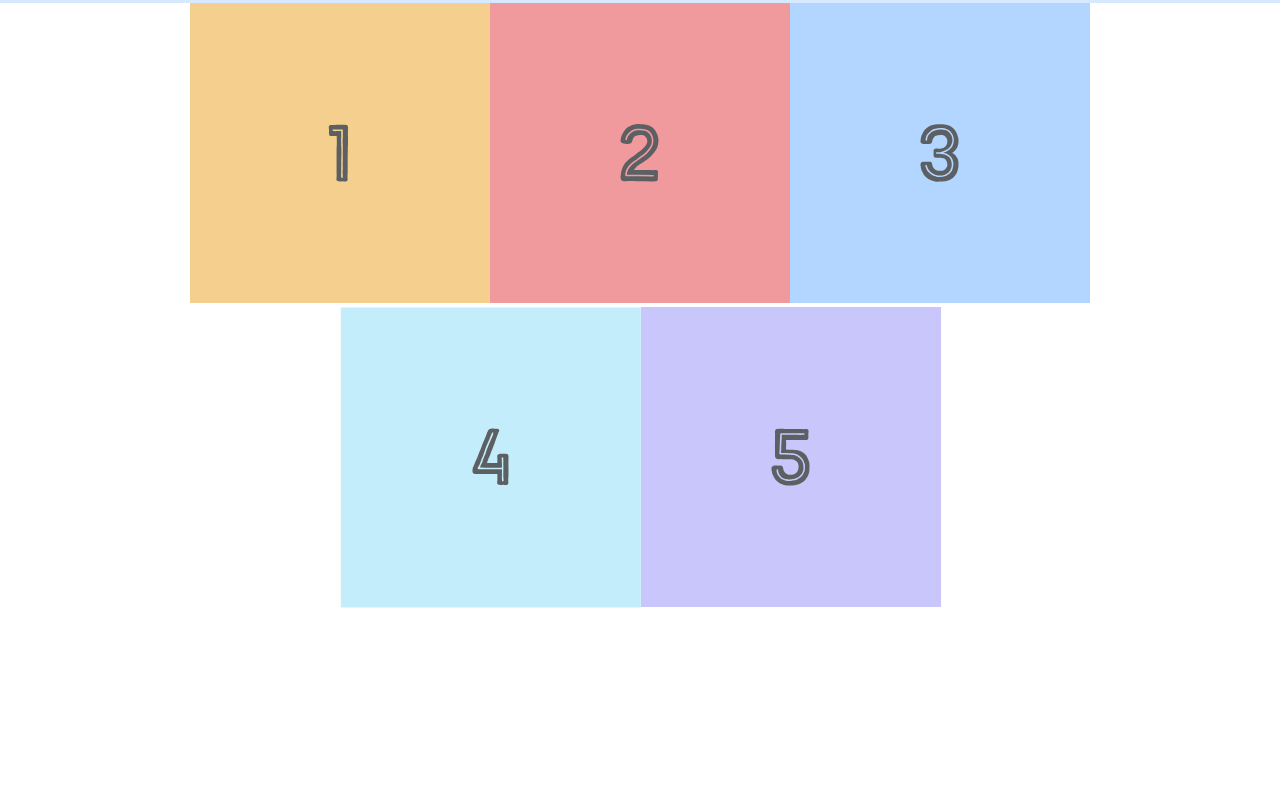
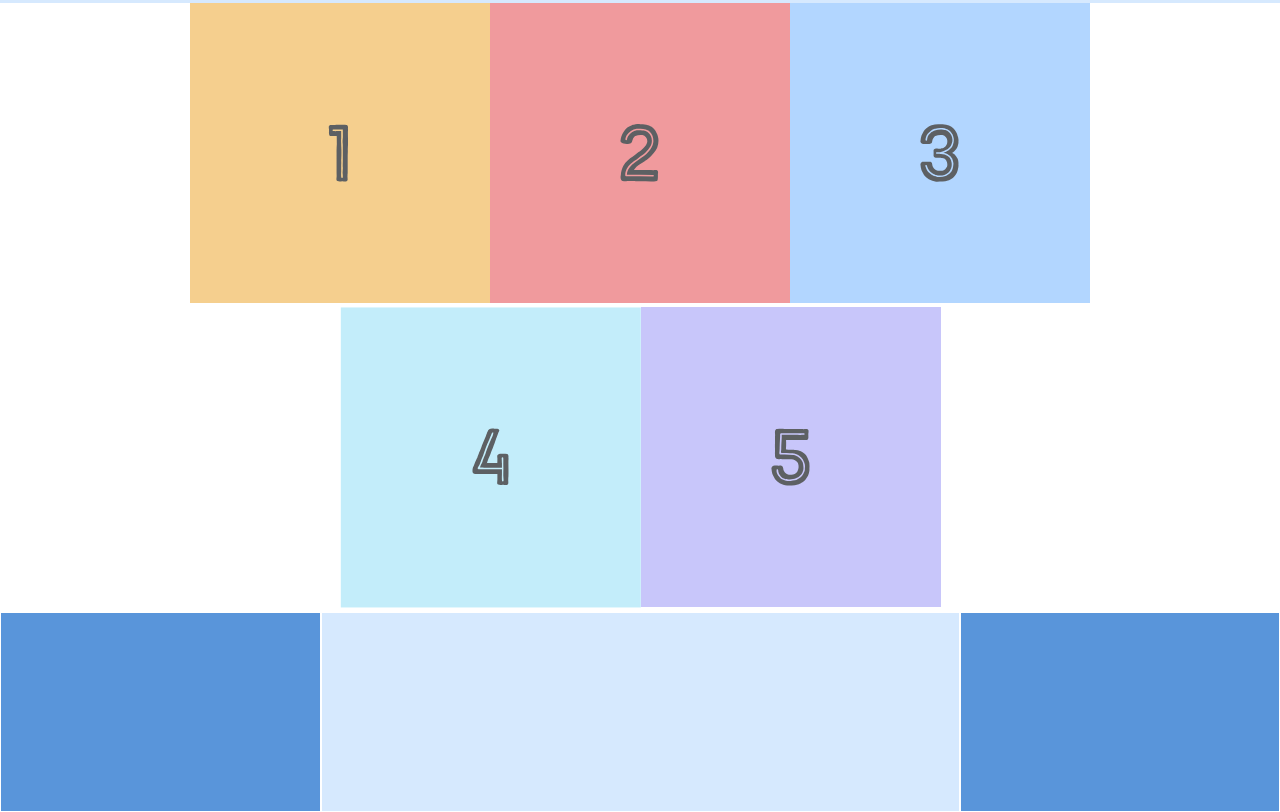
Before and after one commit to nedoratic/iih-08-flexbox, a plain HTML site: page index.html in a window 1280 px wide. Shown: the part 355-1167 px from the top of the page. Before the commit the page ends 967 px from the top, so only its background shows below. Drawn offline with Linux system fonts and the light colour scheme.

Commit message:
footer content and footer style added

```diff
--- a/index.html
+++ b/index.html
@@ -34,5 +34,11 @@
                 <div class="photo-gird-item item-five"><img src="./images/five.svg" alt="Five"></div>
             </div>
         </div>
+
+        <div class="footer-container">
+                <div class="footer-item f-item-one"></div>
+                <div class="footer-item f-item-two"></div>
+                <div class="footer-item f-item-three"></div>
+        </div>
     </body>
 </html>
--- a/style.css
+++ b/style.css
@@ -77,3 +77,34 @@
 
     border: 1px solid #fff;
 }
+
+/* Footer */
+
+.footer-container {
+    display: flex;
+    justify-content: center;
+}
+
+.footer {
+    display: flex;
+    justify-content: space-between;
+}
+
+.footer-item {
+    background-color: #d6e9fe;
+
+    border: 1px solid #fff;
+
+    height: 200px;
+
+    flex: 1;
+}
+
+.f-item-two {
+    flex: 2;
+}
+
+.f-item-one,
+.f-item-three {
+    background-color: #5995da;
+}
```
